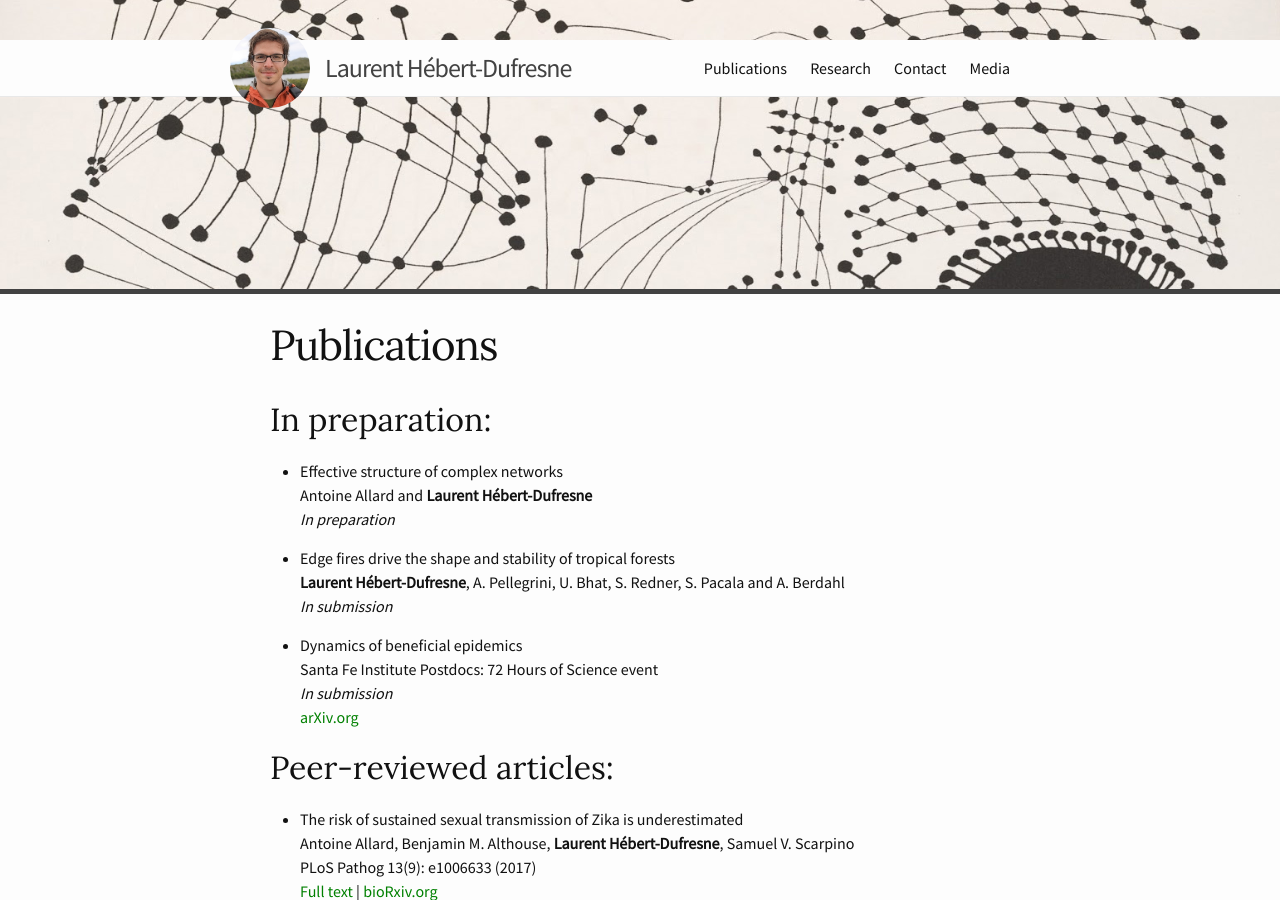
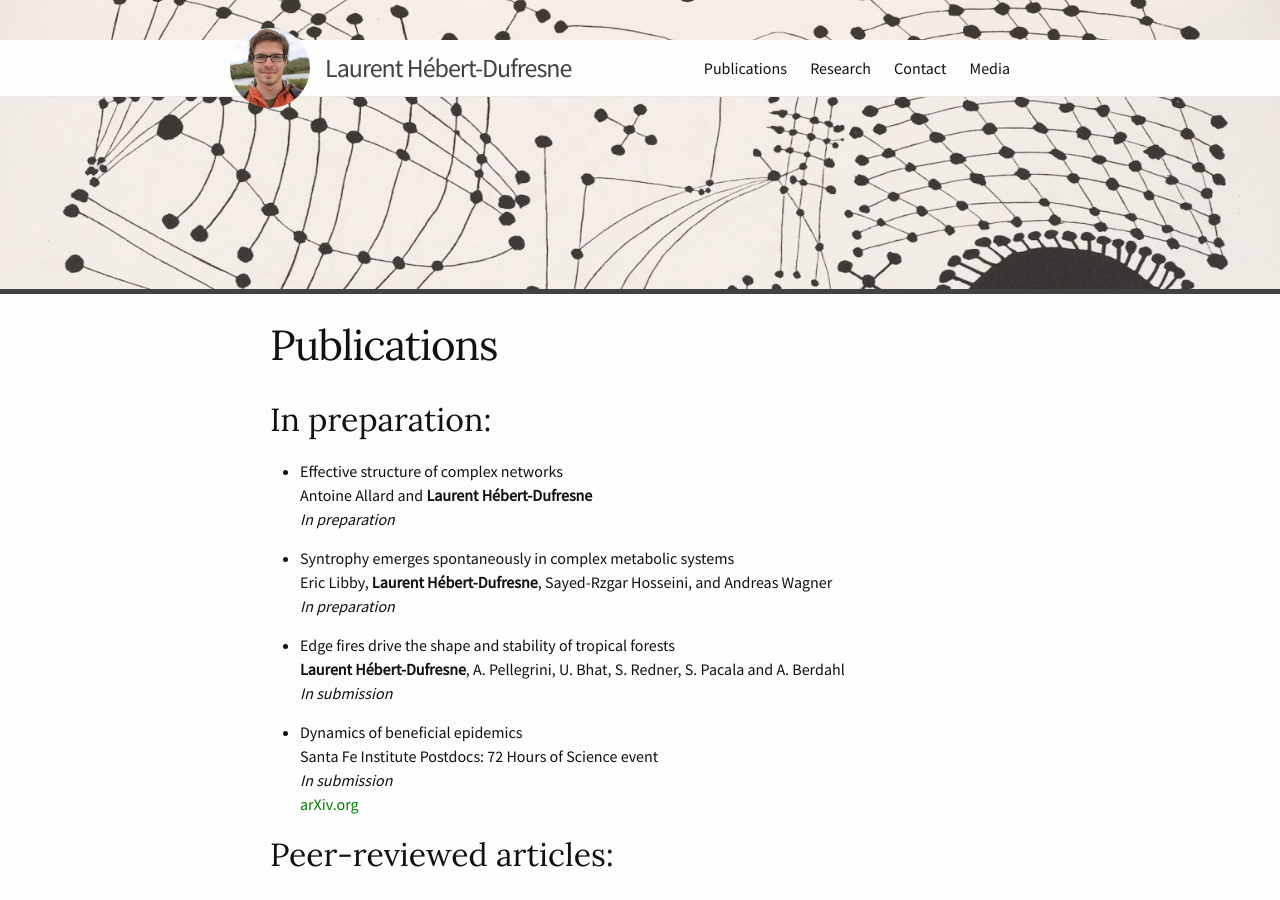
Before and after one commit to laurenthebertdufresne/laurenthebertdufresne.github.io, a Jekyll site: the page built from _pages/publications.md, in a window 1280 px wide and 900 px high. Built offline with Jekyll 4.4.1, drawn with Linux system fonts in a browser that asks for light colours.

Commit message:
New paper

```diff
--- a/_pages/publications.md
+++ b/_pages/publications.md
@@ -9,6 +9,10 @@ weight: 3
 
 *   Effective structure of complex networks
     Antoine Allard and **Laurent Hébert-Dufresne**
+    _In preparation_
+
+*  Syntrophy emerges spontaneously in complex metabolic systems
+    Eric Libby, **Laurent Hébert-Dufresne**, Sayed-Rzgar Hosseini, and Andreas Wagner
     _In preparation_
 
 *  Edge fires drive the shape and stability of tropical forests
```
